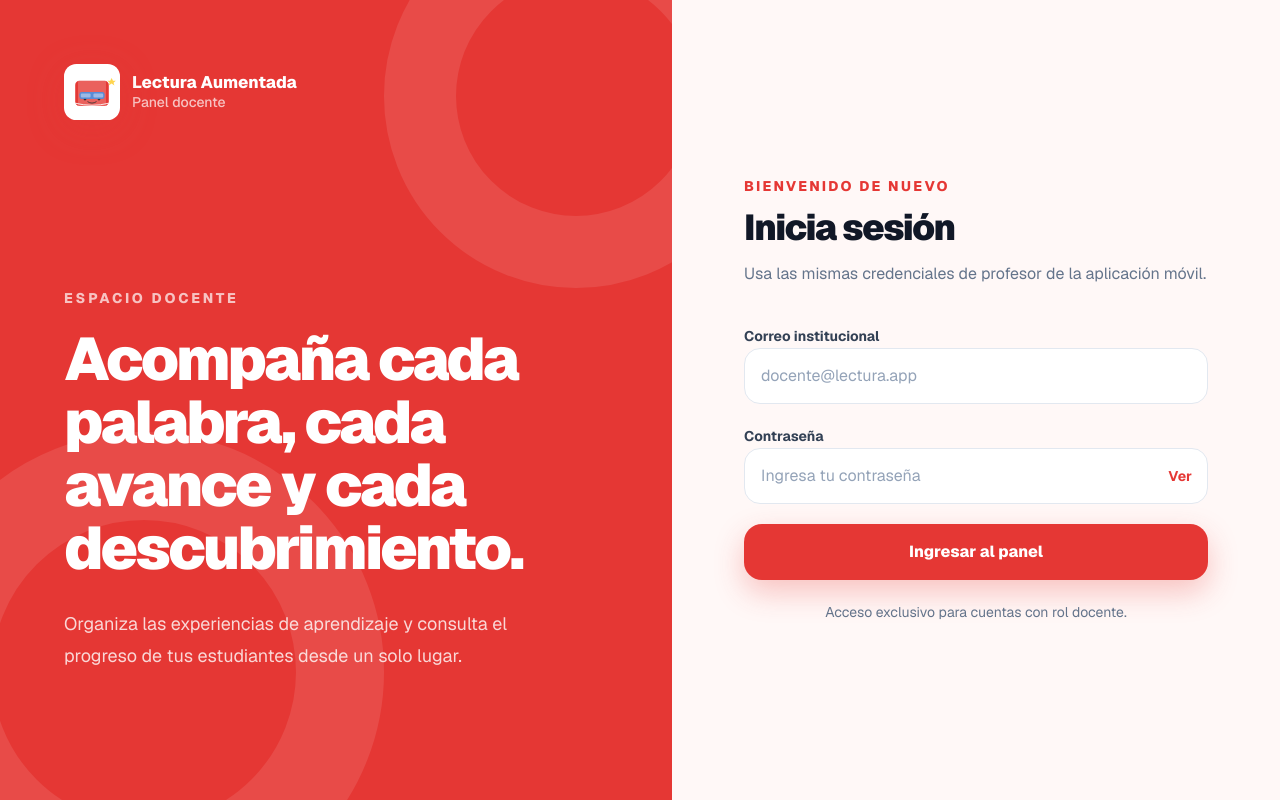
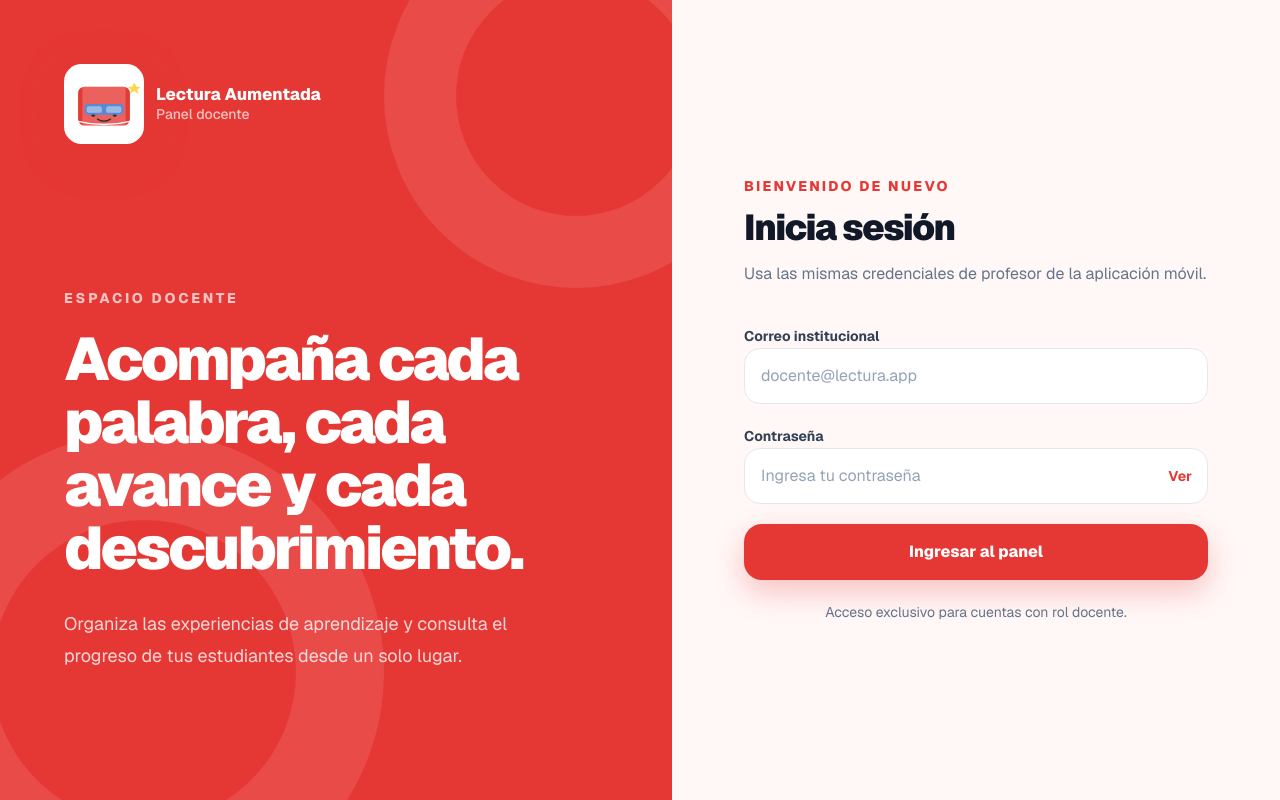
Before and after one commit to Autonoma-semillero/lectura-aumentada-admin, a Next.js app: page /login in a window 1280 px wide. Built offline with nearby package versions, Linux system fonts and the light colour scheme.

Commit message:
fix: make admin branding more prominent

```diff
--- a/src/components/brand-mark.tsx
+++ b/src/components/brand-mark.tsx
@@ -13,7 +13,7 @@ export function BrandMark({ compact = false, inverse = false }: BrandMarkProps)
         width={116}
         height={116}
         alt=""
-        className="size-14 shrink-0 drop-shadow-[0_8px_18px_rgba(229,55,52,0.2)]"
+        className="size-20 shrink-0 drop-shadow-[0_10px_22px_rgba(229,55,52,0.22)]"
       />
       {!compact && (
         <span className="leading-tight">
```
Also changed, not shown: public/logo-lectura-aumentada.svg.
